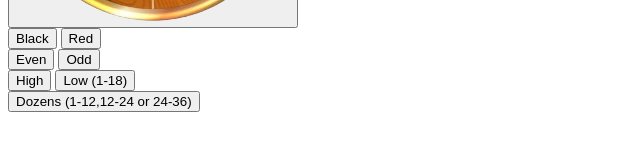
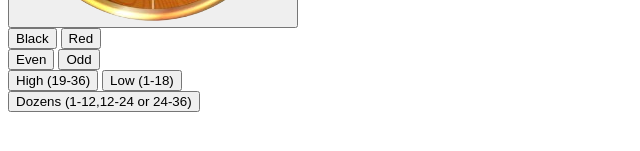
Before and after one commit to Ferboinkles/Roulette-simulator, a SvelteKit app: page / in a window 1280 px wide. Shown: the part 335-486 px from the top of the page, without its empty margins (0-640 px from the left). Built offline with nearby package versions, Linux system fonts and the light colour scheme.

Commit message:
Added explanation to High button

```diff
--- a/src/routes/+page.svelte
+++ b/src/routes/+page.svelte
@@ -44,7 +44,7 @@
 		<button
 			class=" my-1 max-w-fit rounded-[0.5em] bg-red-700 font-serif whitespace-normal hover:scale-110 hover:animate-bounce"
 		>
-			High
+			High (19-36)
 		</button>
 		<button
 			class=" my-1 max-w-fit rounded-[0.5em] bg-green-800 font-serif whitespace-normal hover:scale-110 hover:animate-bounce"
```
